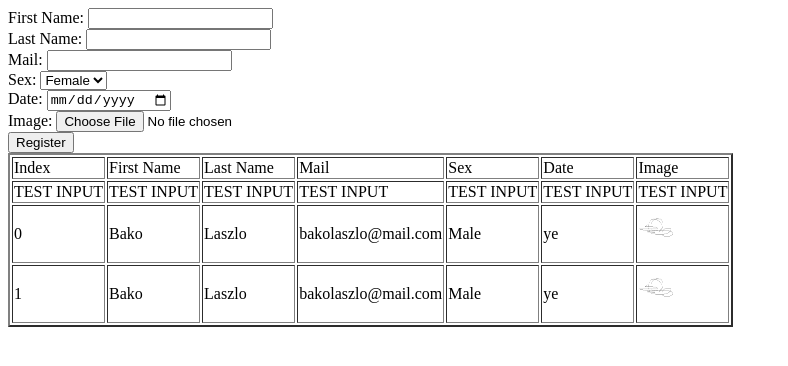
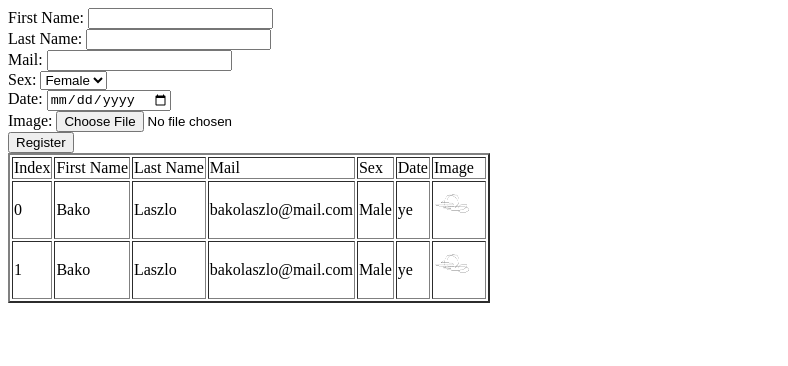
Before and after one commit to bakolaszlo/Front-End-Task2, a plain HTML site: page index.html in a window 1280 px wide. Shown: the whole page, without its empty margins (0-788 px from the left). Drawn offline with Linux system fonts and the light colour scheme.

Commit message:
Rewrote the form ID-s to match the json file

```diff
--- a/index.html
+++ b/index.html
@@ -14,13 +14,13 @@
                 First Name:
             </label>
 
-            <input type="text" id="fname" name="fname"> <br>
+            <input type="text" id="firstName" name="fname"> <br>
 
             <label for="lname">
                 Last Name:
             </label>
 
-            <input type="text" id="lname" name="lname"> <br>
+            <input type="text" id="lastName" name="lname"> <br>
 
             <label for="mail">
                 Mail:
@@ -73,15 +73,6 @@
                     <td>Date</td>
                     <td>Image</td>
                 </tr>
-                <tr>
-                    <td>TEST INPUT</td>
-                    <td>TEST INPUT</td>
-                    <td>TEST INPUT</td>
-                    <td>TEST INPUT</td>
-                    <td>TEST INPUT</td>
-                    <td>TEST INPUT</td>
-                    <td>TEST INPUT</td>
-                </tr>
             </tbody>
         </table>
     </div>
--- a/scripts/app.js
+++ b/scripts/app.js
@@ -11,6 +11,7 @@ myForm.addEventListener("submit", (e) =>
     let arr = formToArray();
     let obj = objectify(arr);
     let jsonToFile = JSON.stringify(obj);
+    appendHTML(obj);
     alert(jsonToFile);
 
 });
```
